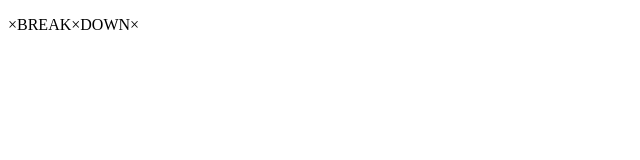
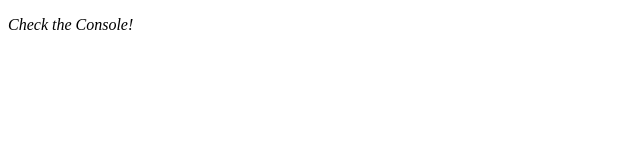
Before and after one commit to MacCabe1888/Dev-Tools-Tricks, a plain HTML site: page index.html in a window 1280 px wide. Shown: the full height of the page, 0-640 px from the left. Drawn offline with Linux system fonts and the light colour scheme.

Commit message:
changed text

```diff
--- a/index.html
+++ b/index.html
@@ -6,7 +6,7 @@
 </head>
 <body>
 
-  <p onClick="makeGreen()">×BREAK×DOWN×</p>
+  <p onClick="makeGreen()"><em>Check the Console!</em></p>
 
   <script type="text/javascript" src="assets/js/script.js"></script>
 
```
